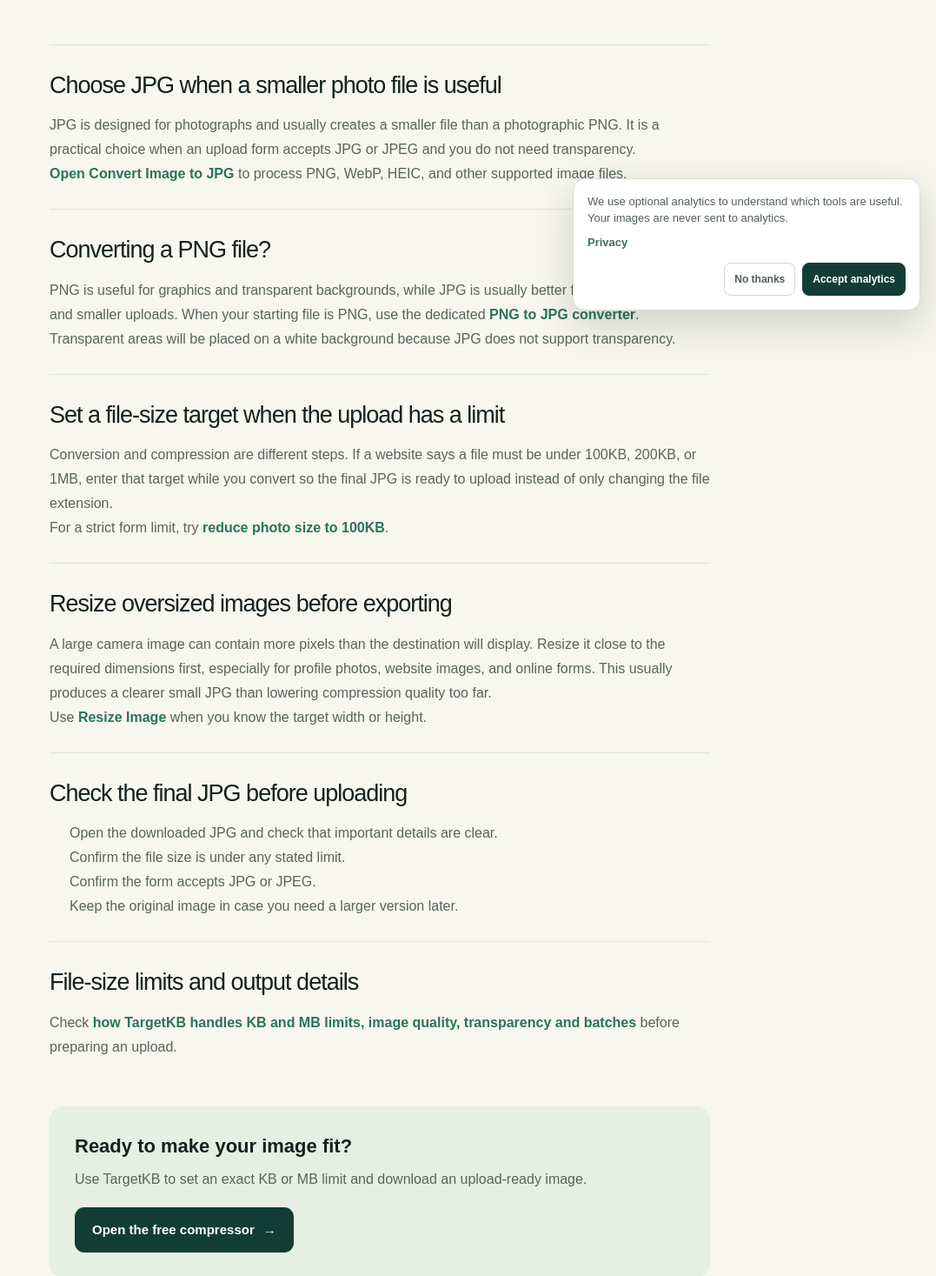
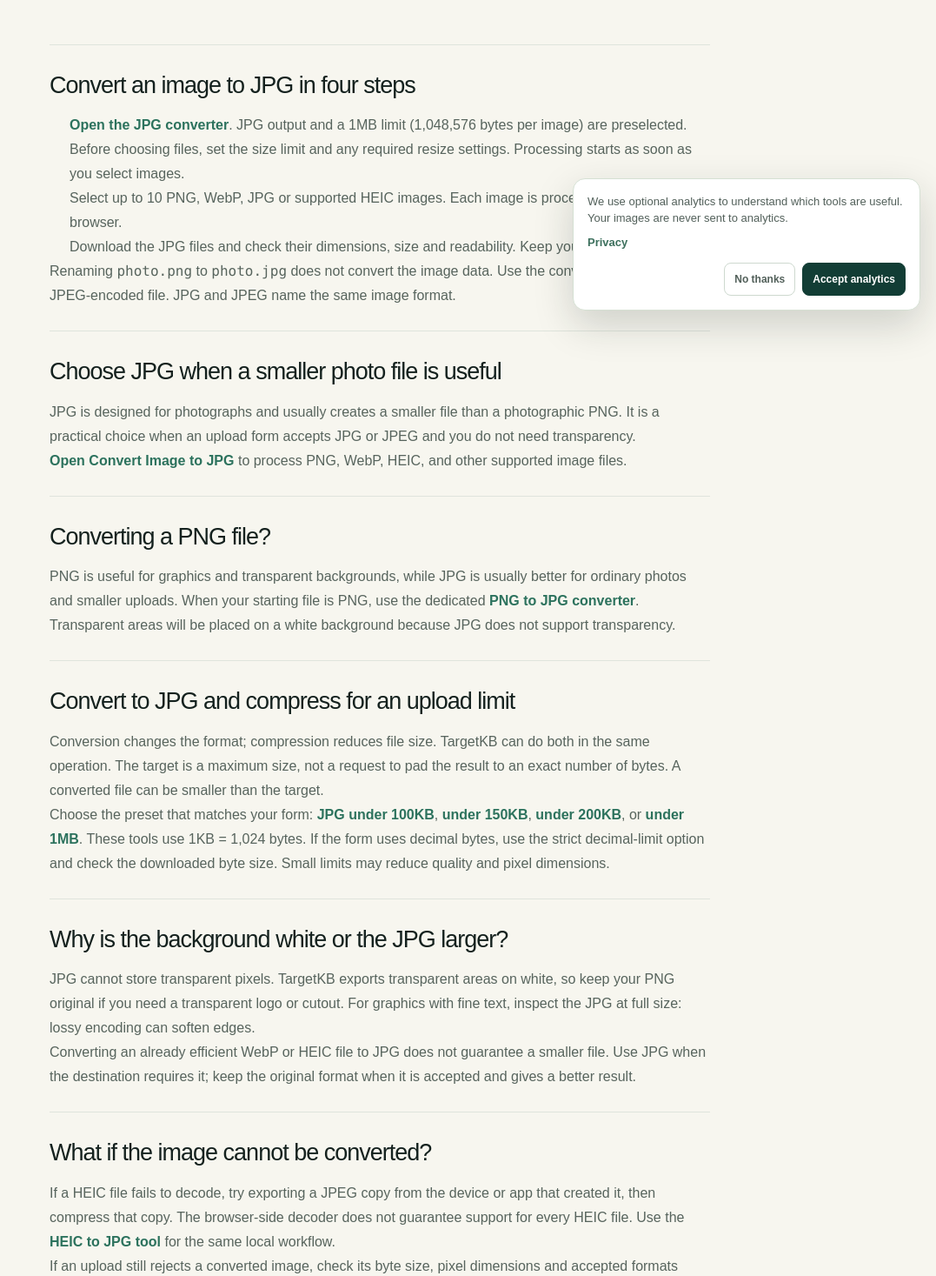
Before and after one commit to zq4034698/targetkb, a Next.js app: page /guides/how-to-convert-image-to-jpg in a window 1280 px wide. Shown: the part 425-1892 px from the top of the page at 87% size, without its empty margins (203-1280 px from the left). Built offline with nearby package versions, Linux system fonts and the light colour scheme.

Commit message:
Clarify JPG conversion workflow and upload troubleshooting

```diff
--- a/app/guides/how-to-convert-image-to-jpg/page.tsx
+++ b/app/guides/how-to-convert-image-to-jpg/page.tsx
@@ -3,7 +3,7 @@ import GuideArticle from '../../components/GuideArticle';
 
 export const metadata: Metadata = {
   title: 'How to Convert an Image to JPG | TargetKB',
-  description: 'Convert PNG, WebP, HEIC, and other image files to JPG online, then reduce the JPG size when an upload has a file limit.',
+  description: 'Convert PNG, WebP or HEIC to JPG in your browser. Follow the steps, choose an upload size limit, and fix white backgrounds or conversion errors.',
   alternates: { canonical: '/guides/how-to-convert-image-to-jpg' },
 };
 
@@ -13,9 +13,12 @@ export default function Page() {
     title="How to convert an image to JPG"
     intro="JPG is a widely accepted format for photographs, online forms, email attachments, and many website uploads. Converting an image to JPG can also make it much easier to meet a strict file-size limit."
     sections={[
+      { heading: 'Convert an image to JPG in four steps', body: <><ol><li><a href="/convert-image-to-jpg#compressor">Open the JPG converter</a>. JPG output and a 1MB limit (1,048,576 bytes per image) are preselected.</li><li>Before choosing files, set the size limit and any required resize settings. Processing starts as soon as you select images.</li><li>Select up to 10 PNG, WebP, JPG or supported HEIC images. Each image is processed locally in your browser.</li><li>Download the JPG files and check their dimensions, size and readability. Keep your originals.</li></ol><p>Renaming <code>photo.png</code> to <code>photo.jpg</code> does not convert the image data. Use the converter to create a JPEG-encoded file. JPG and JPEG name the same image format.</p></> },
       { heading: 'Choose JPG when a smaller photo file is useful', body: <><p>JPG is designed for photographs and usually creates a smaller file than a photographic PNG. It is a practical choice when an upload form accepts JPG or JPEG and you do not need transparency.</p><p><a href="/convert-image-to-jpg">Open Convert Image to JPG</a> to process PNG, WebP, HEIC, and other supported image files.</p></> },
       { heading: 'Converting a PNG file?', body: <><p>PNG is useful for graphics and transparent backgrounds, while JPG is usually better for ordinary photos and smaller uploads. When your starting file is PNG, use the dedicated <a href="/convert-png-to-jpg">PNG to JPG converter</a>. Transparent areas will be placed on a white background because JPG does not support transparency.</p></> },
-      { heading: 'Set a file-size target when the upload has a limit', body: <><p>Conversion and compression are different steps. If a website says a file must be under 100KB, 200KB, or 1MB, enter that target while you convert so the final JPG is ready to upload instead of only changing the file extension.</p><p>For a strict form limit, try <a href="/compress-image-to-100kb">reduce photo size to 100KB</a>.</p></> },
+      { heading: 'Convert to JPG and compress for an upload limit', body: <><p>Conversion changes the format; compression reduces file size. TargetKB can do both in the same operation. The target is a maximum size, not a request to pad the result to an exact number of bytes. A converted file can be smaller than the target.</p><p>Choose the preset that matches your form: <a href="/compress-image-to-100kb">JPG under 100KB</a>, <a href="/compress-image-to-150kb">under 150KB</a>, <a href="/compress-image-to-200kb">under 200KB</a>, or <a href="/compress-image-to-1mb">under 1MB</a>. These tools use 1KB = 1,024 bytes. If the form uses decimal bytes, use the strict decimal-limit option and check the downloaded byte size. Small limits may reduce quality and pixel dimensions.</p></> },
+      { heading: 'Why is the background white or the JPG larger?', body: <><p>JPG cannot store transparent pixels. TargetKB exports transparent areas on white, so keep your PNG original if you need a transparent logo or cutout. For graphics with fine text, inspect the JPG at full size: lossy encoding can soften edges.</p><p>Converting an already efficient WebP or HEIC file to JPG does not guarantee a smaller file. Use JPG when the destination requires it; keep the original format when it is accepted and gives a better result.</p></> },
+      { heading: 'What if the image cannot be converted?', body: <><p>If a HEIC file fails to decode, try exporting a JPEG copy from the device or app that created it, then compress that copy. The browser-side decoder does not guarantee support for every HEIC file. Use the <a href="/convert-heic-to-jpg">HEIC to JPG tool</a> for the same local workflow.</p><p>If an upload still rejects a converted image, check its byte size, pixel dimensions and accepted formats separately. A JPG extension alone does not satisfy all upload rules. PDF documents are not supported by this image converter.</p></> },
       { heading: 'Resize oversized images before exporting', body: <><p>A large camera image can contain more pixels than the destination will display. Resize it close to the required dimensions first, especially for profile photos, website images, and online forms. This usually produces a clearer small JPG than lowering compression quality too far.</p><p>Use <a href="/resize-image">Resize Image</a> when you know the target width or height.</p></> },
       { heading: 'Check the final JPG before uploading', body: <><ol><li>Open the downloaded JPG and check that important details are clear.</li><li>Confirm the file size is under any stated limit.</li><li>Confirm the form accepts JPG or JPEG.</li><li>Keep the original image in case you need a larger version later.</li></ol></> },
     ]}
```
Also changed, not shown: 1 other file (tests, documents, lock files or other folders).
